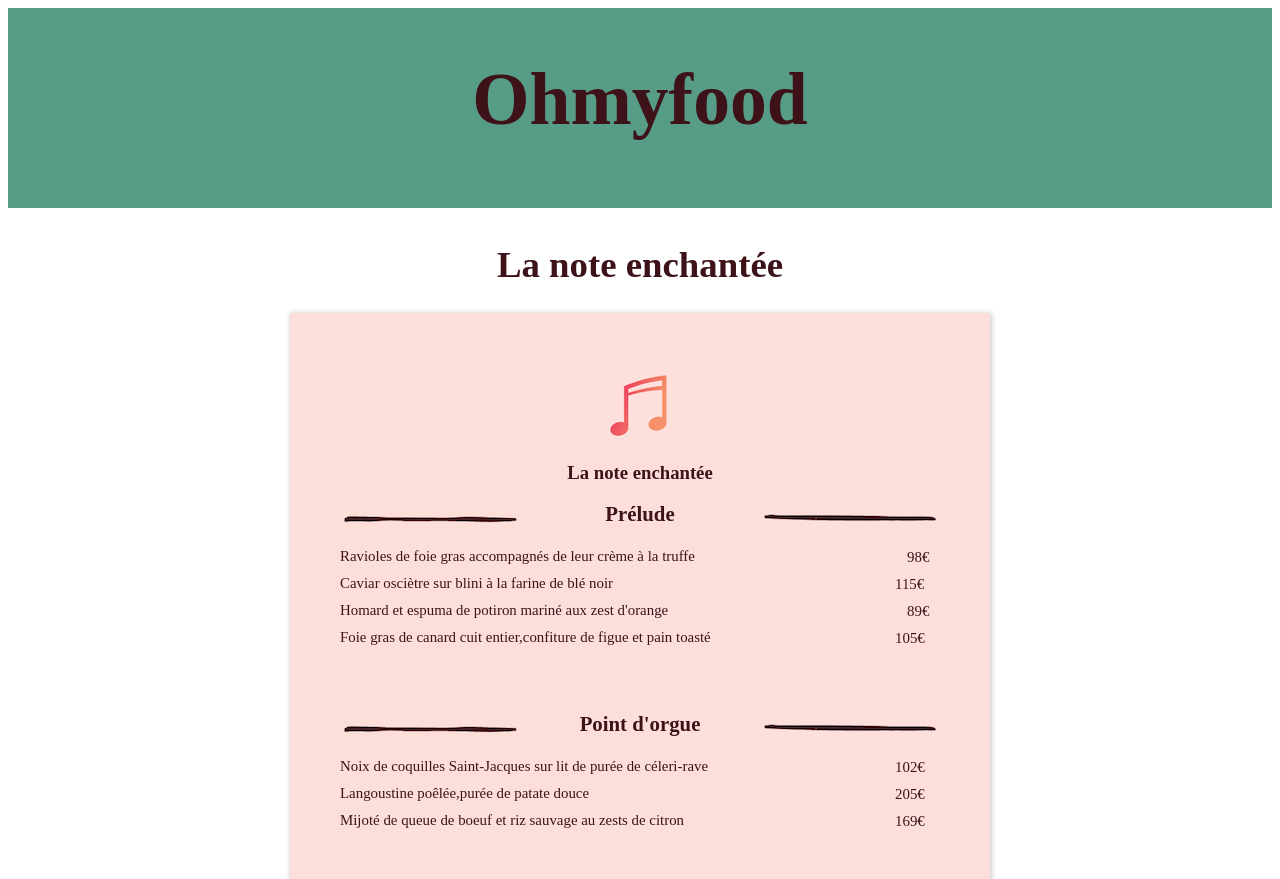
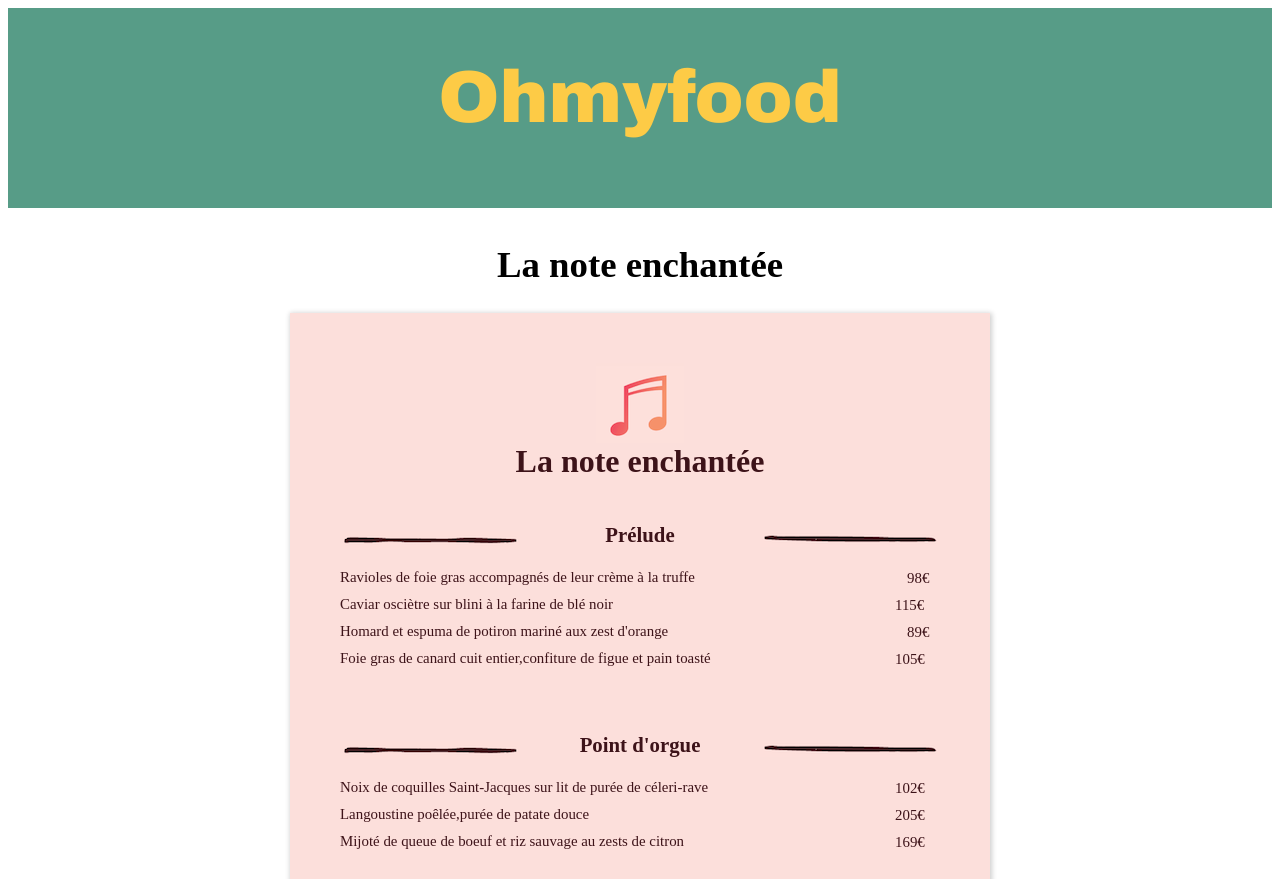
Before and after one commit to tbara29/Projet_3, a website: page menu1.html in a window 1280 px wide. Shown: the top 879 px of the page. Drawn offline with Linux system fonts and the light colour scheme; a web font is replaced by a local one.

Commit message:
modif font

```diff
--- a/menu1.html
+++ b/menu1.html
@@ -21,14 +21,14 @@
      <section id="menu1_complet">
      <div id="entete_menu">
      <img src="./images/logo_note.png">
-     <h3>La note enchantée</h3>
+     <h4>La note enchantée</h3>
      </div>
 
 <section id="contener">
 
             <div class="entree_plat_dessert">
 
-                <div class="trait"><img src="./images/trait_left.png"></div><div> <h5> Prélude </h5></div><div class="trait2"><img src="./images/trait_right.png"></div>
+                <div class="trait"><img src="./images/trait_left.png"></div><div> <h5> <span class="trait"></span>Prélude </h5></div><div class="trait2"><img src="./images/trait_right.png"></div>
                 </div>
 
             <section class="box">
--- a/sass/menu1.scss
+++ b/sass/menu1.scss
@@ -1,10 +1,7 @@
 
 @import "../utils/variables";
 
-*{
-    font-family: 'segoe print';
-    color: #3d1319;
-}
+@font-face {font-family: "Segoe Print"; src: url("//db.onlinewebfonts.com/t/c455d94eee43dc4ceeb83c0c0fd0d4c8.eot"); src: url("//db.onlinewebfonts.com/t/c455d94eee43dc4ceeb83c0c0fd0d4c8.eot?#iefix") format("embedded-opentype"), url("//db.onlinewebfonts.com/t/c455d94eee43dc4ceeb83c0c0fd0d4c8.woff2") format("woff2"), url("//db.onlinewebfonts.com/t/c455d94eee43dc4ceeb83c0c0fd0d4c8.woff") format("woff"), url("//db.onlinewebfonts.com/t/c455d94eee43dc4ceeb83c0c0fd0d4c8.ttf") format("truetype"), url("//db.onlinewebfonts.com/t/c455d94eee43dc4ceeb83c0c0fd0d4c8.svg#Segoe Print") format("svg"); }
 #menu1_complet{
     width: 700px;
     height: 1000px;
@@ -16,6 +13,7 @@
 
 }
 #contenair{
+
     #menu1, #menu2, #menu3, #menu4{
         div img {
             -webkit-transform: scale(1);
@@ -51,6 +49,7 @@
 
 }
 #contener{
+    @include font_color_menu1;
     width: 600px;
     margin: auto;
 
@@ -87,8 +86,11 @@ h2{
     margin-bottom: 27px;
 
 }
-h3{
+h4{
     font-weight: bold;
+    font-size: 2em;
+    @include font_color_menu1;
+    margin-top: 0;
 }
 p{
     font-size: 1.9em;
@@ -198,6 +200,7 @@ li{
   }
 
 
+
 header,footer{
     font-family: $polices-foter_header;
 }
--- a/utils/_variables.scss
+++ b/utils/_variables.scss
@@ -31,3 +31,7 @@ $police_menu1: 'Comic Sans MS', arial;
         display: block;
         background: black;
     }
+    @mixin font_color_menu1{
+        font-family: 'segoe print';
+        color: #3d1319;
+    }
```
Also changed, not shown: sass/menu1.css, sass/menu1.min.css.
